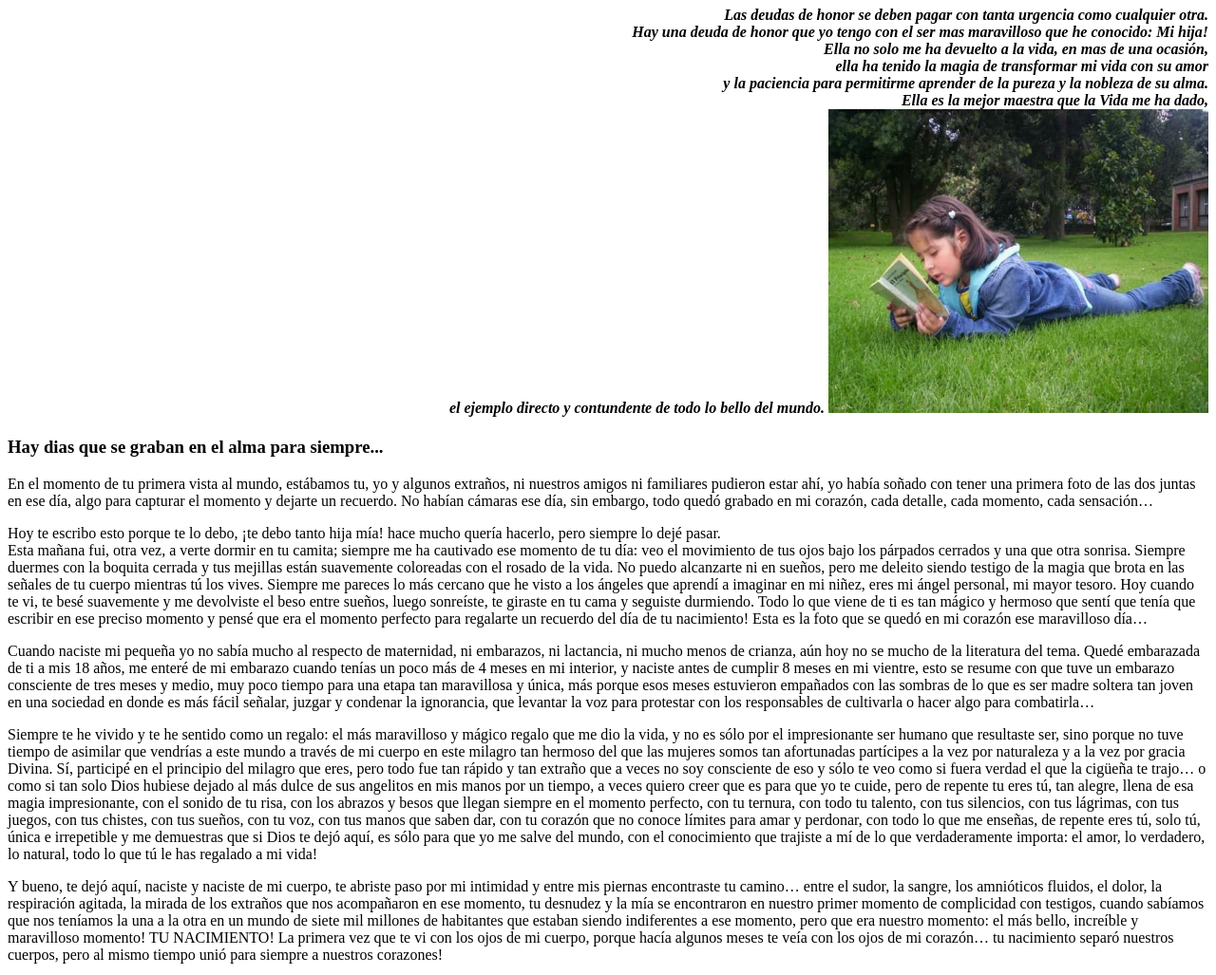
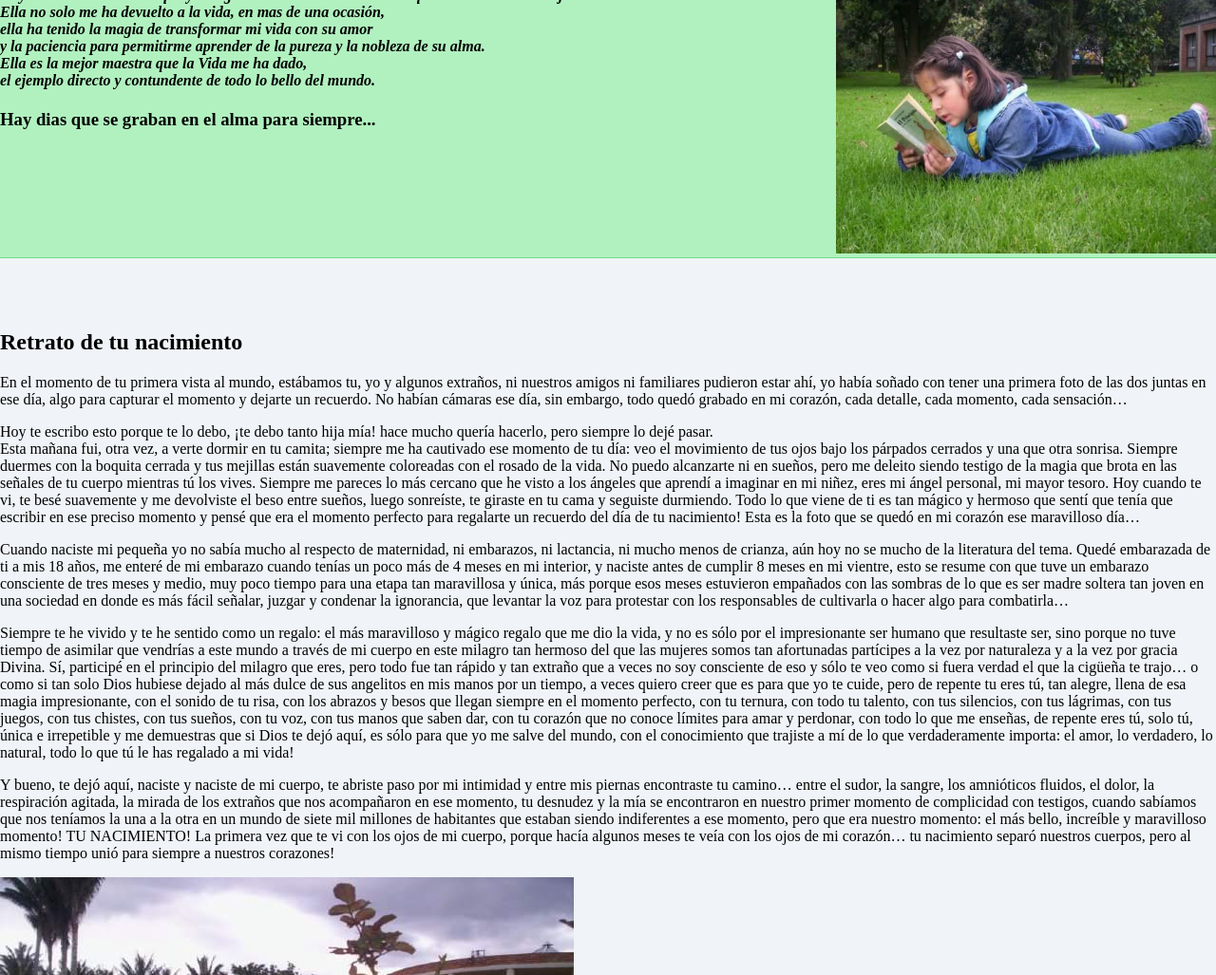
Before and after one commit to Lorenasha/html-me-something-one, a plain HTML site: page index.html in a window 1280 px wide. Shown: the part 73-1100 px from the top of the page at 95% size. Drawn offline with Linux system fonts and the light colour scheme.

Commit message:
Created styles.css, modified index

```diff
--- a/index.html
+++ b/index.html
@@ -5,30 +5,32 @@
     <meta name="viewport" content="width=device-width, initial-scale=1.0">
     <meta http-equiv="X-UA-Compatible" content="ie=edge">
     <title>My story</title>
+    <link rel="stylesheet" href="styles.css" type="text/css">
 </head>
 <body>
 
     <main>
         <header>
-                    <h1>Retrato de tu nacimiento</h1>
-                    <div>
-                        <h4 align="right"><i>Las deudas de honor se deben pagar con tanta urgencia como cualquier otra. <br>
+                <div id="intro" class="boxex">
+                        <h4><i>Las deudas de honor se deben pagar con tanta urgencia como cualquier otra. <br>
                         Hay una deuda de honor que yo tengo con el ser mas maravilloso que he conocido: Mi hija!<br>
                         Ella no solo me ha devuelto a la vida, en mas de una ocasión,<br>
                         ella ha tenido la magia de transformar mi vida con su amor <br>
                         y la paciencia para permitirme aprender de la pureza y la nobleza de su alma.<br>
                         Ella es la mejor maestra que la Vida me ha dado, <br>
                         el ejemplo directo y contundente de todo lo bello del mundo.</i>
-                            <a href="https://www.thelittleprince.com" target="_blank">
-                                <img src="images/IMG-20190902003.jpg" alt="Picture: Naty reading The Little Prince" width="400" height="320">
-                            </a>
-
                         </h4>
 
                         <h3>Hay dias que se graban en el alma para siempre... </h3>
-                    </div>
+                </div>
+                <div id="imgIntro" class="boxex"><a href="https://www.thelittleprince.com" target="_blank">
+                        <img src="images/IMG-20190902003.jpg" alt="Picture: Naty reading The Little Prince" width="400" height="320">
+                    </a>
+                </div>
         </header>
+    </main>
         <article>
+            <h1>Retrato de tu nacimiento</h1>
             <p>En el momento de tu primera vista al mundo, estábamos tu, yo y algunos extraños, ni nuestros amigos ni familiares pudieron estar ahí,
                 yo había soñado con tener una primera foto de las dos juntas en ese día, algo para capturar el momento y dejarte un recuerdo.
                 No habían cámaras ese día, sin embargo, todo quedó grabado en mi corazón, cada detalle, cada momento, cada sensación… </p>
@@ -124,7 +126,7 @@
             <img src="images/IMG-20190902005.jpg"  alt="Naty and Mom" height="676" width="492">
             <button>Like</button>
         </article>
-    </main>
+
 
     <footer>
 
--- /dev/null
+++ b/styles.css
@@ -0,0 +1,33 @@
+
+
+    body {
+    background-color: rgb(240, 243, 247);
+    margin: 0 auto;
+  }
+  header {
+    background-color: #b1f1bf;
+    border-bottom: 1px solid #72da88;
+    position: fixed;
+    width: 100%;
+
+    z-index:1;
+  }
+  article {
+    background-color: rgb(240, 243, 247);
+    margin: 0 auto;
+    position: relative;
+    top: 400px;
+  }
+
+  .boxes {
+    display: inline-block;
+
+  }
+  #intro{
+      float: left;
+      align-items: center;
+  }
+  #imgIntro{
+      float: right;
+      size: 80%;
+  }
```
